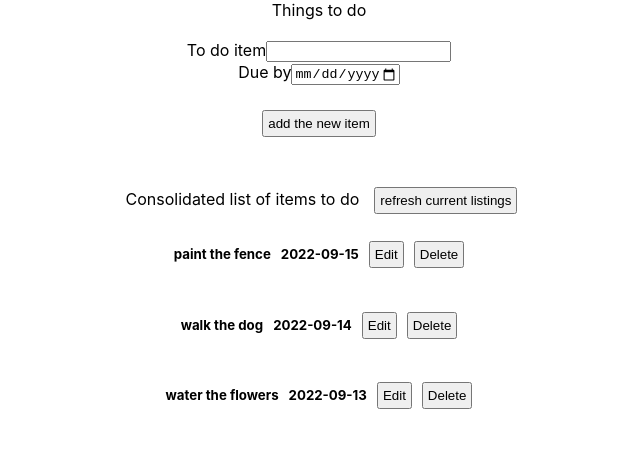
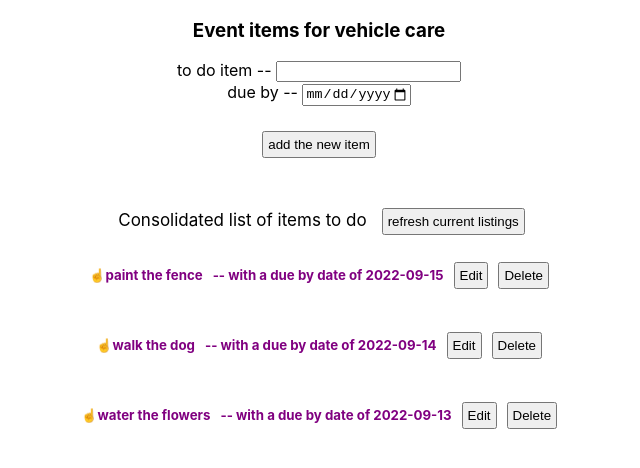
Before and after one commit to jtrudat/to-do-list, a React (Create React App) app in the folder frontend/todo/: page / in a window 1280 px wide. Shown: the top 468 px of the page, without its empty margins (321-961 px from the left). Built offline with nearby package versions, Linux system fonts and the light colour scheme; no server answers.

Commit message:
added styling to some components

```diff
--- a/frontend/todo/src/App.css
+++ b/frontend/todo/src/App.css
@@ -38,5 +38,6 @@
 }
 
 .setDisplay{
-      text-align: center
+      text-align: center;
+
 }
--- a/frontend/todo/src/App.js
+++ b/frontend/todo/src/App.js
@@ -31,8 +31,7 @@ function App() {
   // }
   return (
     <div className="setDisplay">
-      <div>Things to do</div>
-      <br></br>
+      <div><h3><b>Event items for vehicle care</b></h3></div>
       <Input />
       <ListItems taskers={itemsList}/>
     </div>
--- a/frontend/todo/src/components/EachItem.css
+++ b/frontend/todo/src/components/EachItem.css
@@ -11,5 +11,6 @@ button {
 
 h5{
     display: inline-flex;
-    padding: 5px
+    padding: 5px;
+    color: purple
 }
--- a/frontend/todo/src/components/EachItem.jsx
+++ b/frontend/todo/src/components/EachItem.jsx
@@ -15,8 +15,8 @@ const deleteHandler = ()=>{
         <div>
 
             <div>
-                <h5>{props.todoItem}</h5>
-                <h5>{props.date}</h5>
+                <h5>☝️{props.todoItem}</h5>
+                <h5> -- with a due by date of {props.date}</h5>
                 <button onClick={editHandler}>Edit</button>
                 <button onClick={deleteHandler}>Delete</button>
             </div>
--- a/frontend/todo/src/components/Input.jsx
+++ b/frontend/todo/src/components/Input.jsx
@@ -30,11 +30,11 @@ export const Input = ()=>{
         <form onSubmit={submitHandler}>
         <div>
             <div>
-            <label>To do item</label>
+            <label>to do item -- </label>
             <input type="text" value={itemName} onChange={itemChangeHandler}></input>
             </div>
             <div>
-                <label>Due by</label>
+                <label>due by -- </label>
                 <input type="date" min='2022-09-01' max='2023-01-01' value={enteredDate} onChange={dateChangeHandler}></input>
             </div>
             <br></br>
--- a/frontend/todo/src/components/ListItems.css
+++ b/frontend/todo/src/components/ListItems.css
@@ -1,3 +1,4 @@
 #listingSection{
-    padding: 10px
+    padding: 10px;
+    font-size: 17px
 }
--- a/frontend/todo/src/components/ListItems.jsx
+++ b/frontend/todo/src/components/ListItems.jsx
@@ -27,8 +27,6 @@ export const ListItems = (props)=>{
         <div>
             <br></br>
             <br></br>
-
-
             <label id="listingSection">Consolidated list of items to do</label>
             <button onClick={refreshHandler}>refresh current listings</button>
             <div id="linerow">
```
